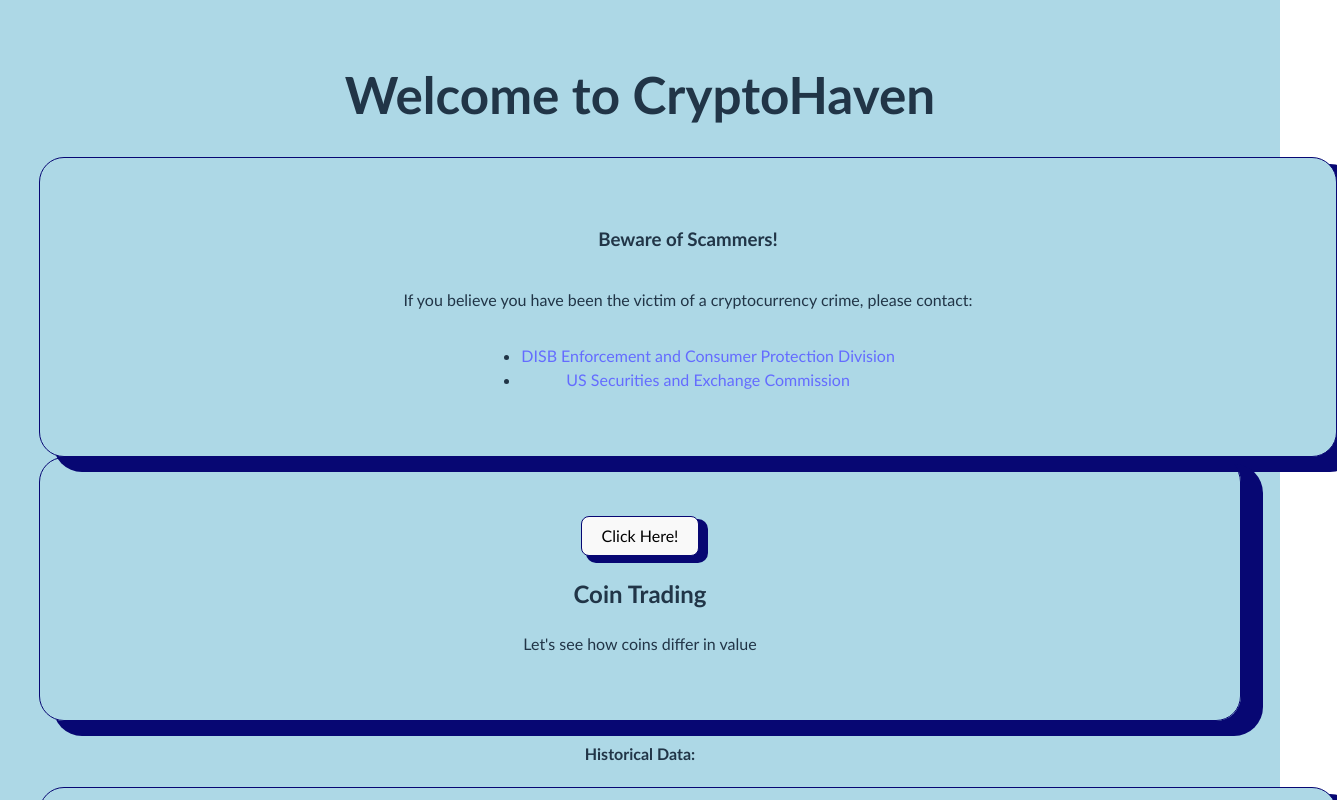
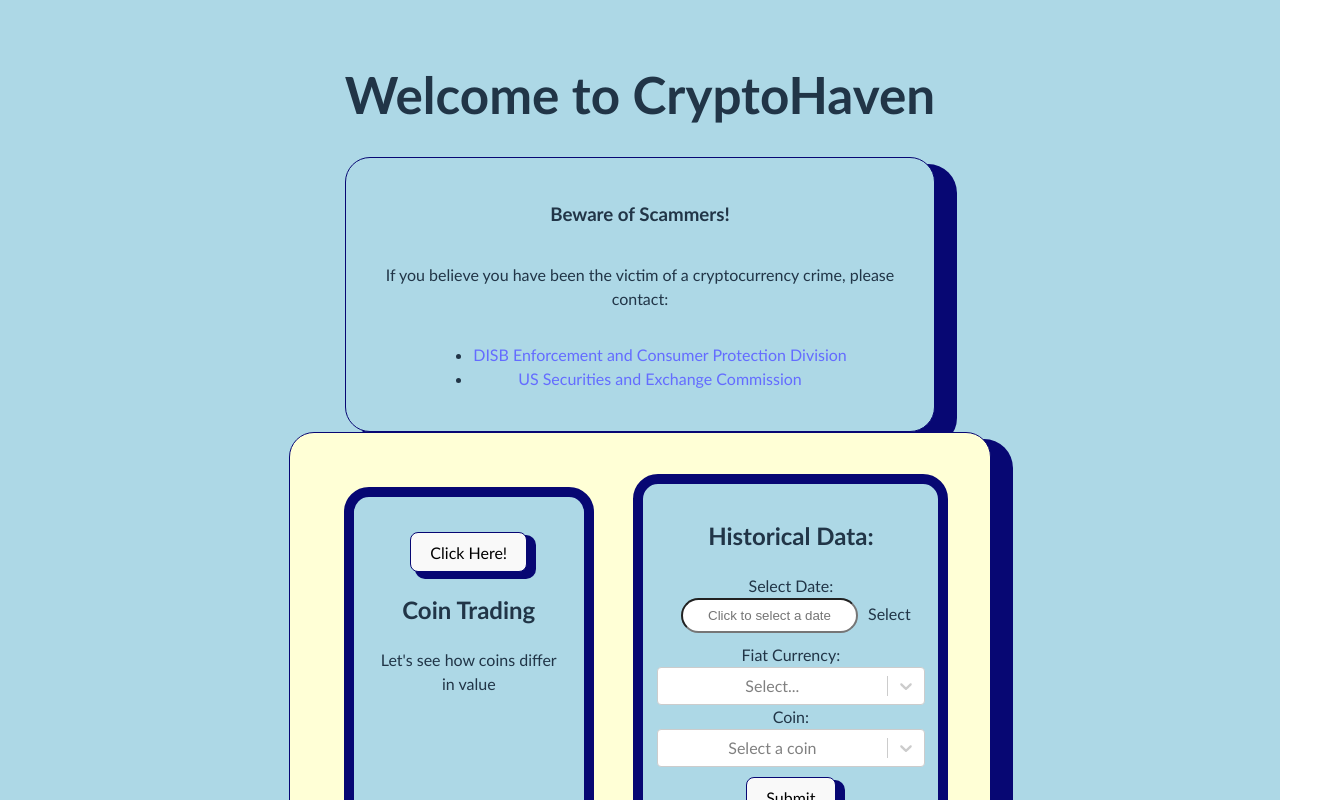
Before and after one commit to melth99/Sanrio-Crypto-Friends-Frontend, a React (Vite) app: page / in a window 1280 px wide. Shown: the top 800 px of the page, 1337 px wide, since content can reach past the window. Built offline with nearby package versions, Linux system fonts and the light colour scheme; no server answers.

Commit message:
major improvements to css! need to fix ratio to vh

```diff
--- a/src/App.css
+++ b/src/App.css
@@ -1,6 +1,7 @@
 /* Ensure the root container centers everything */
 #root {
-  max-width: 1280px;
+/*   max-width: 1280px; */
+  orientation: fixed;
 
   margin: auto;
   padding: 2rem;
@@ -10,7 +11,7 @@
   flex-direction: column;
   justify-content: center; /* Center children vertically */
   align-items: center; /* Center children horizontally */
-  min-height: 100vh;
+
 
 
 }
@@ -22,7 +23,9 @@
   gap: 1rem;
   width: 100%;
   max-width: 500px;
+ orientation: static;
   margin: auto;
+
 }
 
 /* Ensure labels align properly */
@@ -68,11 +71,11 @@ body {
 
 /* Center forms and content inside convert */
 
-.safety,
-form {
+.safety
+ {
   /* margin: auto; */
   background-color: lightblue;
-  width: 75rem;
+
   border-radius: 25px;
   border: 1px solid #070773;
   padding: 4%;
@@ -82,6 +85,7 @@ form {
   flex-direction: column;
   justify-content: center; /* Center content inside */
   align-items: center;
+  orientation: relative;
 }
 
 /* Ensure buttons are centered */
@@ -93,12 +97,31 @@ button {
 
 }
 
-.all-convert {
+.all-convert,
+.history-form {
   border-radius: 25px;
-  border: 1px solid #070773;
+  width: auto;
+  border: 10px solid #070773;
   padding: 4%;
-  box-shadow: 18px 11px 0px 4px #070773;
-}
+margin: 4%;
+  background-color: lightblue;
+  position: relative;
+      /* margin: auto; */
+      background-color: lightblue;
+      /* width: 75rem; */
+      border-radius: 25px;
+      /* border: 1px solid #070773; */
+      padding: 4%;
+      /* box-shadow: 18px 11px 0px 4px #070773; */
+      text-align: center;
+      /* display: flex
+  ; */
+      flex-direction: column;
+      justify-content: center;
+      align-items: center;
+      orientation: relative;
+  }
+
 
 
 /* Center the JSON output box */
@@ -130,3 +153,13 @@ input {
   border: 1rem solid #070773;
   padding: 4%;
 }
+
+.calc {
+  display: flex;
+  border: 1px solid #070773;
+  padding: 4%;
+  box-shadow: 18px 11px 0px 4px #070773;
+  background-color: #ffffd6;
+  overflow: hidden;
+  border-radius: 25px;
+}
--- a/src/components/About/About.css
+++ /dev/null
@@ -1,18 +0,0 @@
-
-
-.about{
-    margin: auto;
-  width: 50%;
-  height: 50%;
-  background-color: lightblue;
-  border-radius: 25px;
-  border: 1px solid #070773;
-  /* Apply box-shadow */
-
-  /* Optional: Add some padding and margin for better appearance */
-  padding: 4%;
-  box-shadow: 18px 11px 0px 4px #070773;
-  display: flex;
-  flex-direction: column;
-  orientation: center;
-}
--- a/src/components/Convert/Convert.css
+++ /dev/null
@@ -1,6 +0,0 @@
-
-
-
-input{
-    max-width: 30%;
-}
--- a/src/components/Convert/Convert.jsx
+++ b/src/components/Convert/Convert.jsx
@@ -113,7 +113,7 @@ function handleCoinSelectionTo(coin) {
 
 
               <label htmlFor="coin-from">Coin:</label>
-                <Select
+                <Select className="selection"
                     options={coinsChoice}
                     onChange={handleCoinSelectionFrom}
                     getOptionLabel={(coin) => `${coin.name} (${coin.symbol})`}
@@ -131,7 +131,7 @@ function handleCoinSelectionTo(coin) {
                 />
 
                 <label htmlFor="coin-to">To</label>
-                <Select
+                <Select className="selection"
                     options={coinsChoice}
                     onChange={handleCoinSelectionTo}
                     getOptionLabel={(coin) => `${coin.name} (${coin.symbol})`}
--- a/src/components/HistoryCoin/HistoryCoin.jsx
+++ b/src/components/HistoryCoin/HistoryCoin.jsx
@@ -89,8 +89,9 @@ export default function HistoryCoin({ fetchHistory, historyData, setHistoryData,
 
     return (
         <div className="history-block">
-            <h4>Historical Data:</h4>
-            <form onSubmit={handleSubmit}>
+
+            <form className="history-form" onSubmit={handleSubmit}>
+            <h2>Historical Data:</h2>
                 <label htmlFor="date">Select Date:</label>
                 <DatePicker
                     selected={historyForm.date ? new Date(historyForm.date) : null}
@@ -103,14 +104,14 @@ export default function HistoryCoin({ fetchHistory, historyData, setHistoryData,
                     isClearable
                 />
                 <label htmlFor="fiat">Select Fiat Currency:</label>
-                <Select
+                <Select className="selection"
                     options={currencyOptions}
                     value={selectedFiat}
                     onChange={handleSelection}
                     getOptionLabel={(option) => `${option.label} - ${option.value}`}
                 />
                 <label htmlFor="symbols">Coin:</label>
-                <Select
+                <Select className="selection"
                     options={coinsChoice}
                     onChange={handleCoinSelection}
                     getOptionLabel={(coin) => `${coin.name} (${coin.symbol})`}
```
